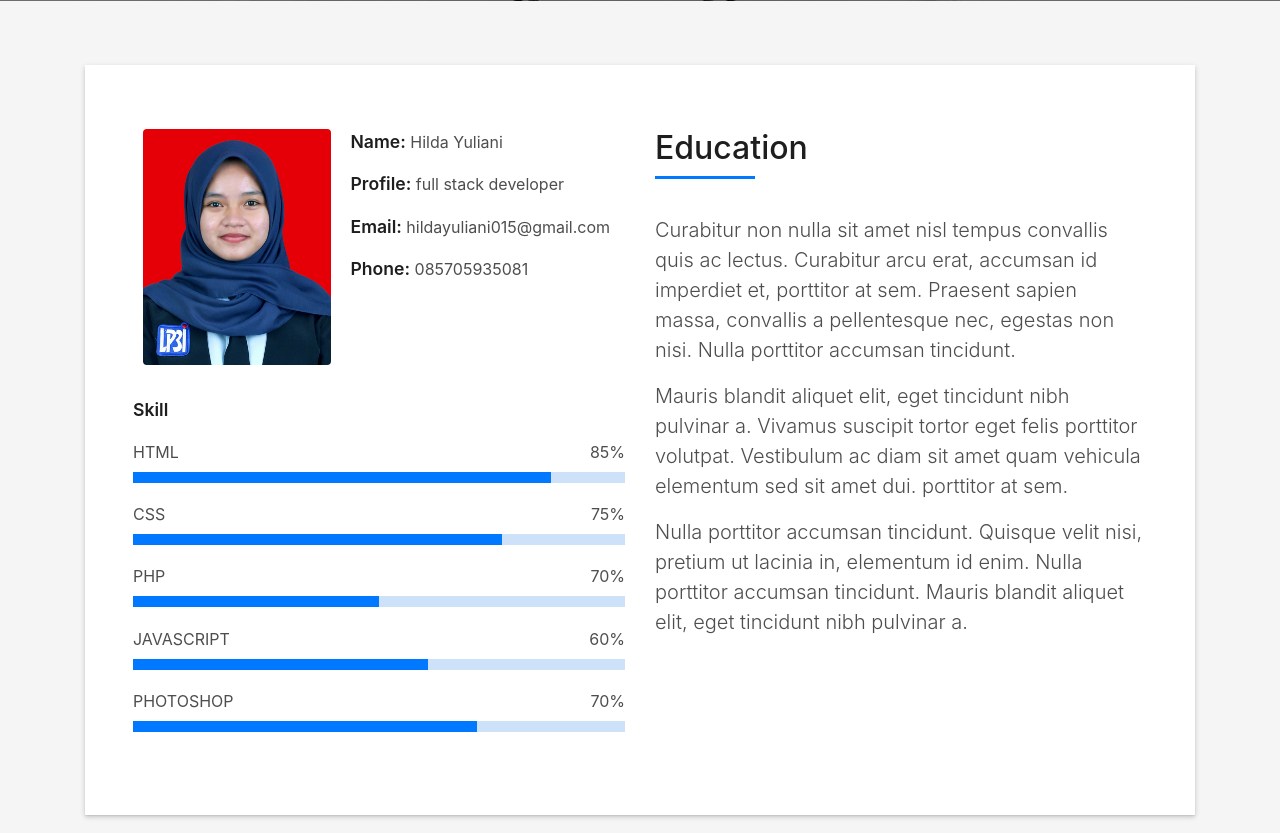
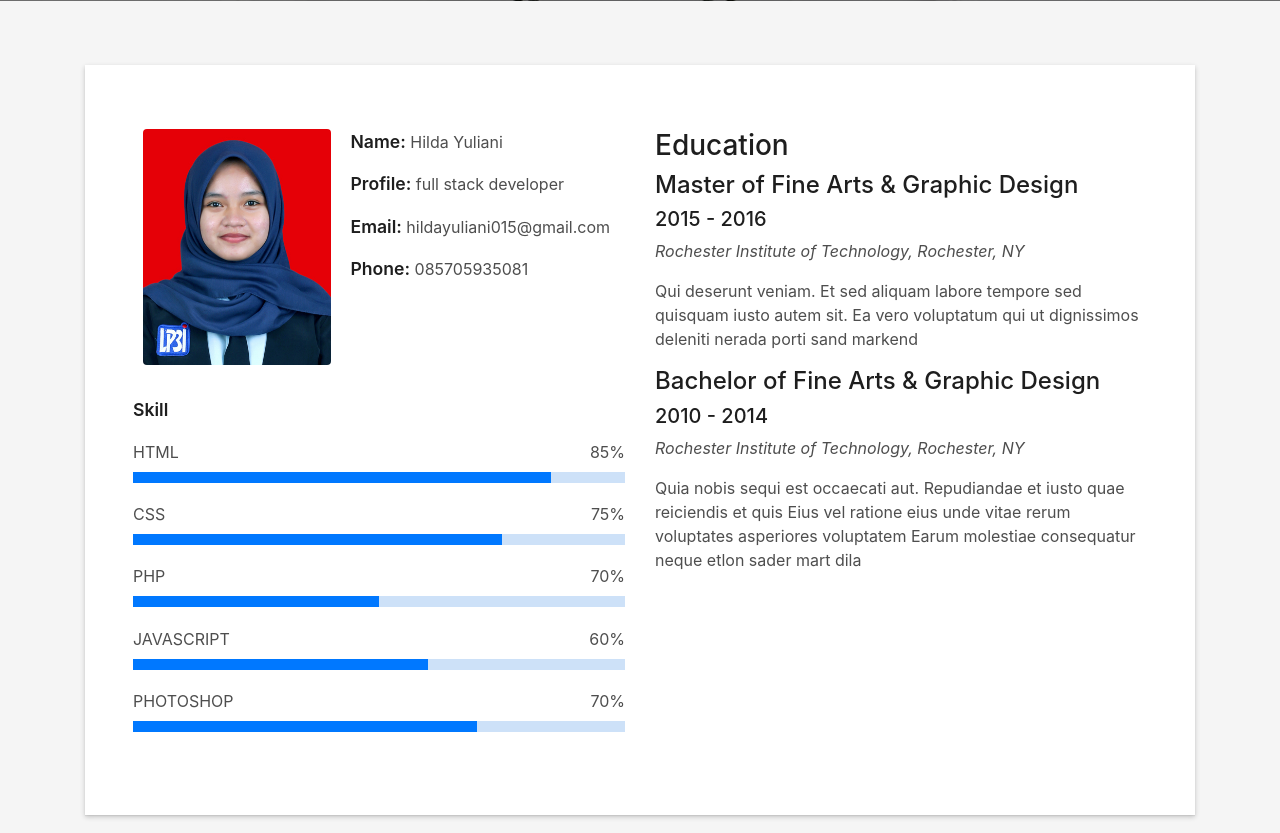
Before and after one commit to Hildayuliani/cv_hilda, a PHP site: page / in a window 1280 px wide. Shown: the part 799-1632 px from the top of the page. Run offline with PHP 8.4, Linux system fonts and the light colour scheme; some web fonts are replaced.

Commit message:
Update index.php

```diff
--- a/index.php
+++ b/index.php
@@ -140,11 +140,29 @@
               <div class="col-md-6">
                 <div class="about-me pt-4 pt-md-0">
                   <div class="title-box-2">
-                    <h5 class="title-left">
+                    <!-- <h5 class="title-left">
                       Education
-                    </h5>
+                    </h5> -->
+
+                    <h3 class="resume-title">Education</h3>
+            <div class="resume-item">
+              <h4>Master of Fine Arts &amp; Graphic Design</h4>
+              <h5>2015 - 2016</h5>
+              <p><em>Rochester Institute of Technology, Rochester, NY</em></p>
+              <p>Qui deserunt veniam. Et sed aliquam labore tempore sed quisquam iusto autem sit. Ea vero voluptatum qui ut dignissimos deleniti nerada porti sand markend</p>
+            </div>
+            <div class="resume-item">
+              <h4>Bachelor of Fine Arts &amp; Graphic Design</h4>
+              <h5>2010 - 2014</h5>
+              <p><em>Rochester Institute of Technology, Rochester, NY</em></p>
+              <p>Quia nobis sequi est occaecati aut. Repudiandae et iusto quae reiciendis et quis Eius vel ratione eius unde vitae rerum voluptates asperiores voluptatem Earum molestiae consequatur neque etlon sader mart dila</p>
+            </div>
+
+
+
+
                   </div>
-                  <p class="lead">
+                  <!-- <p class="lead">
                     Curabitur non nulla sit amet nisl tempus convallis quis ac lectus. Curabitur arcu erat, accumsan id
                     imperdiet et, porttitor
                     at sem. Praesent sapien massa, convallis a pellentesque nec, egestas non nisi. Nulla
@@ -159,7 +177,7 @@
                     Nulla porttitor accumsan tincidunt. Quisque velit nisi, pretium ut lacinia in, elementum id enim.
                     Nulla porttitor accumsan
                     tincidunt. Mauris blandit aliquet elit, eget tincidunt nibh pulvinar a.
-                  </p>
+                  </p> -->
                 </div>
               </div>
             </div>
```
